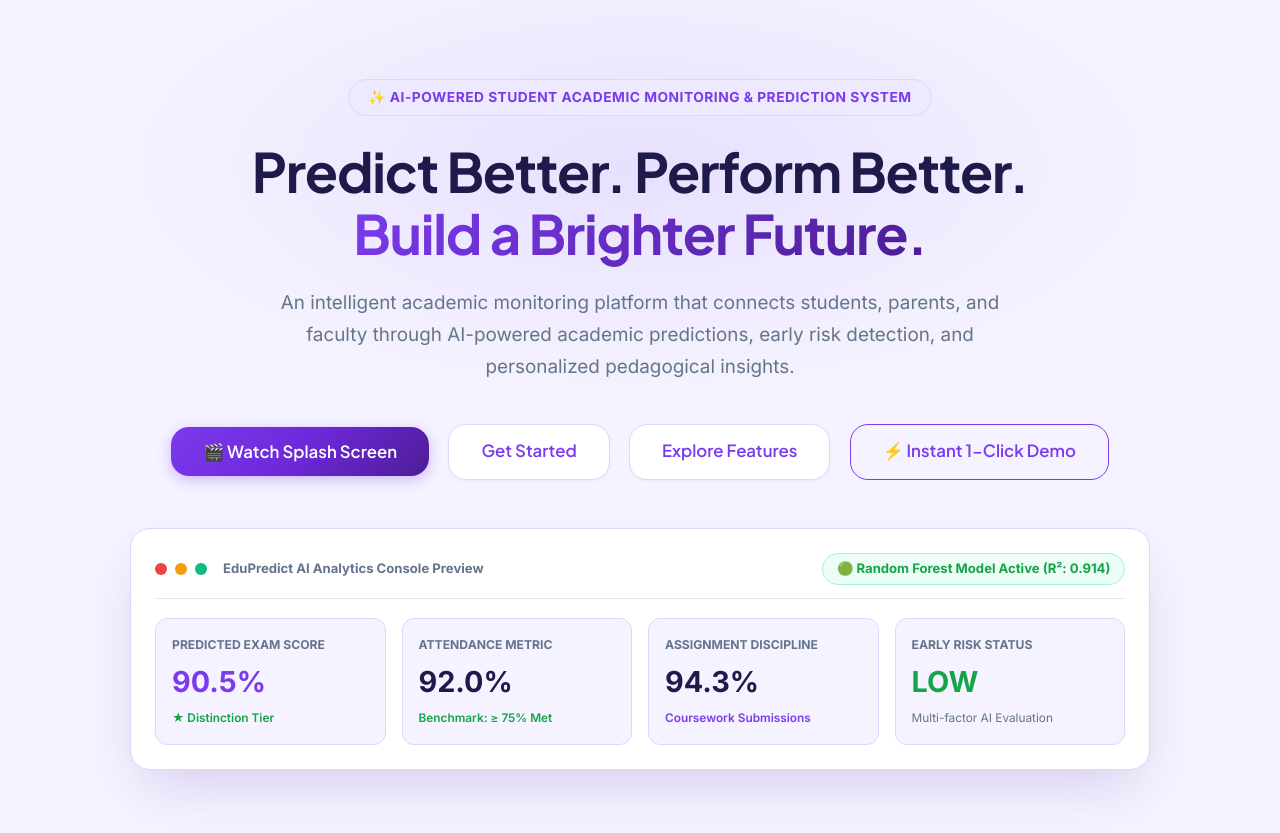
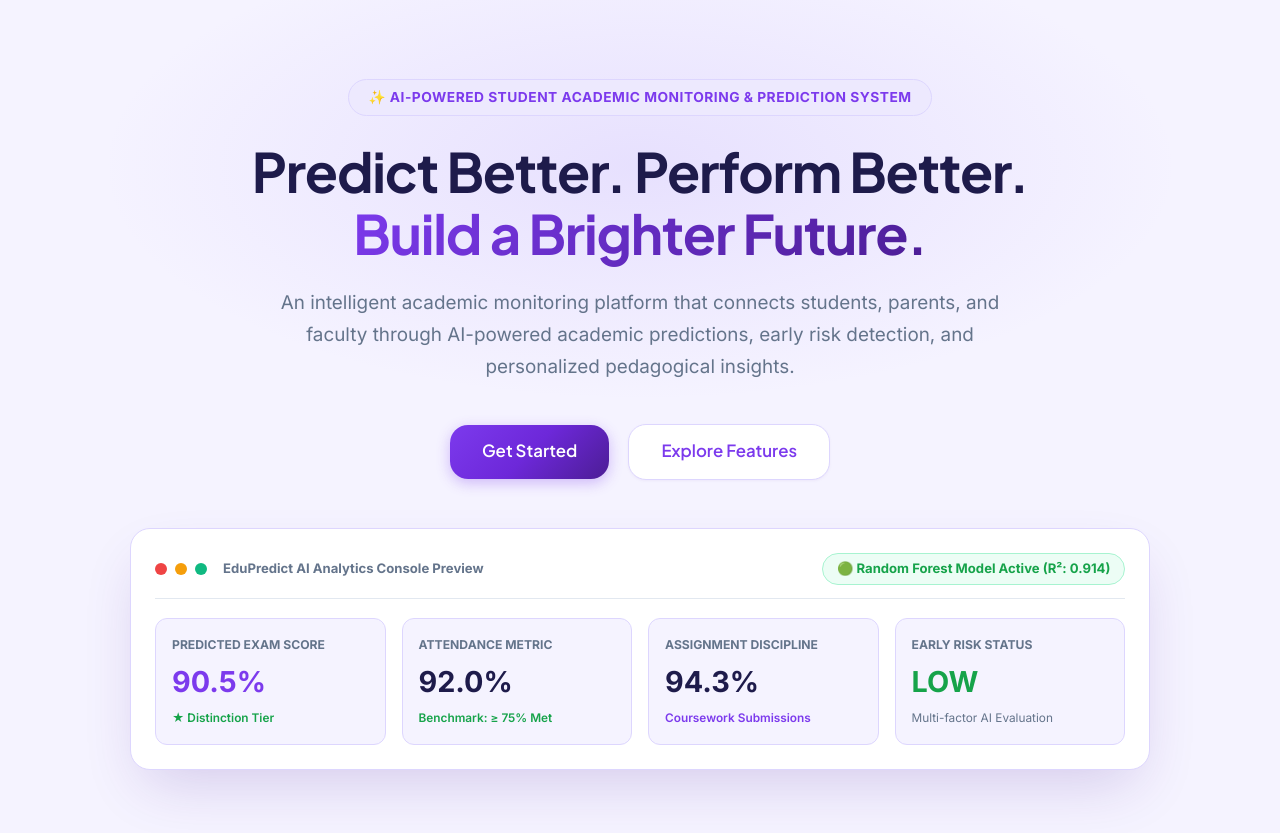
Before and after one commit to meghanareddy-png/EduPredict, a Flask app: page / in a window 1280 px wide. Shown: the part 84-917 px from the top of the page. Run offline with Flask 3, Linux system fonts and the light colour scheme.

Commit message:
refactor: remove manual play splash button and simplify navigation menu options

```diff
--- a/static/js/main.js
+++ b/static/js/main.js
@@ -6,35 +6,6 @@
  * - Toast / flash message auto-dismissal
  * - Smooth scroll & modal triggers
  */
-
-window.triggerSplashAnimation = function () {
-    const splash = document.getElementById("splash-screen");
-    if (!splash) return;
-    splash.style.display = "flex";
-    splash.style.opacity = "1";
-    splash.style.visibility = "visible";
-    splash.classList.remove("splash-hidden");
-
-    const content = splash.querySelector(".splash-content");
-    if (content) {
-        content.style.animation = 'none';
-        content.offsetHeight;
-        content.style.animation = 'splashZoomGlow 2.8s cubic-bezier(0.16, 1, 0.3, 1) forwards';
-    }
-    const bar = splash.querySelector(".splash-loader-bar");
-    if (bar) {
-        bar.style.animation = 'none';
-        bar.offsetHeight;
-        bar.style.animation = 'splashFill 2.7s ease-in-out forwards';
-    }
-
-    setTimeout(function () {
-        splash.classList.add("splash-hidden");
-        setTimeout(function () {
-            splash.style.display = "none";
-        }, 600);
-    }, 3000);
-};
 
 document.addEventListener("DOMContentLoaded", function () {
     // 1. Animated Splash Screen Controller (Automatically displays for 3 seconds on open)
--- a/templates/index.html
+++ b/templates/index.html
@@ -41,10 +41,8 @@
         </p>
 
         <div class="hero-buttons">
-            <button onclick="triggerSplashAnimation()" class="btn btn-primary btn-lg">🎬 Watch Splash Screen</button>
-            <a href="{{ url_for('auth.register') }}" class="btn btn-secondary btn-lg">Get Started</a>
+            <a href="{{ url_for('auth.register') }}" class="btn btn-primary btn-lg">Get Started</a>
             <a href="#features" class="btn btn-secondary btn-lg">Explore Features</a>
-            <a href="#demo-access" class="btn btn-outline-purple btn-lg">⚡ Instant 1-Click Demo</a>
         </div>
 
         <!-- Attractive Dashboard Preview Card -->
```
Also changed, not shown: index.html (+4 -40 lines).
